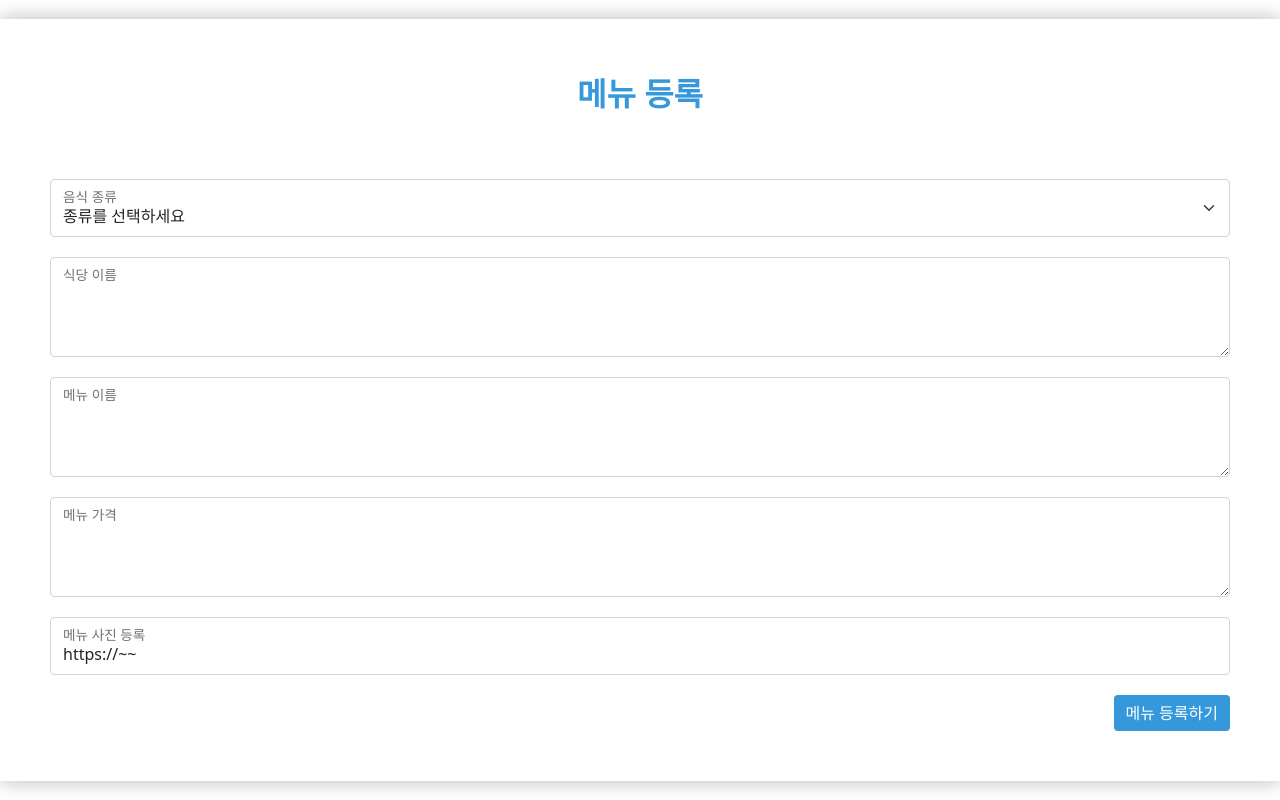
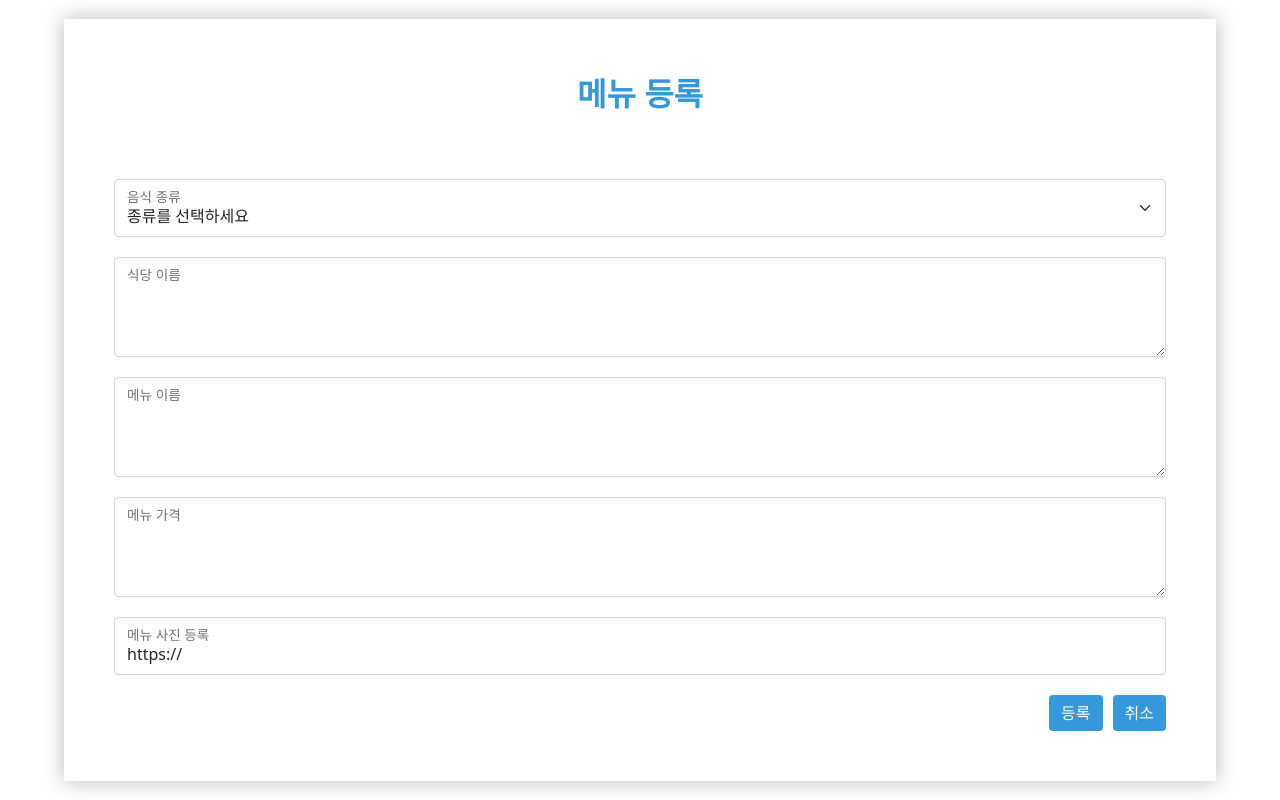
Before and after one commit to innovation-camp-6/project, a Flask app: page /post in a window 1280 px wide. Run offline with Flask 3, Linux system fonts and the light colour scheme.

Commit message:
fourth commit

```diff
--- a/app.py
+++ b/app.py
@@ -21,7 +21,7 @@ def menu_post():
     name_receive = request.form['name_give']   # 식당 이름 (restaurant)
     dsc_receive = request.form['dsc_give']     # 메뉴 이름 (name)
     price_receive = request.form['price_give'] # 메뉴 가격 (price)
-    url_receive = request.form['url_give']     # 메뉴 이미지 (image)
+    img_receive = request.form['img_give']     # 메뉴 이미지 (image)
     id_receive = request.form['id_give']     # 메뉴 아이디 (id)
 
     doc = {
@@ -29,7 +29,7 @@ def menu_post():
             'name':name_receive,
             'dsc':dsc_receive,
             'price':price_receive,
-            'url':url_receive,
+            'img':img_receive,
             'id':id_receive
             }
     db.menu.insert_one(doc)
--- a/static/post.css
+++ b/static/post.css
@@ -1,7 +1,5 @@
 .mypost {
-    width: 1280px;
-    margin: 0 auto;
-    background-color: #fff;
+    width: 90%;
     padding: 50px 50px;
     box-shadow: 0 0 20px rgba(0, 0, 0, 0.288);
     position: absolute;
@@ -14,10 +12,15 @@
     margin: 20px 0;
 }
 
+.postBtn {
+    display: flex;
+    justify-content: right;
+}
+
 .btn {
-    float: right;
     background-color: #3498DB;
     border: none;
+    margin-left: 10px;
 }
 
 h2 {
--- a/templates/index.html
+++ b/templates/index.html
@@ -38,6 +38,7 @@
 				let id = info["id"]		 // 메뉴 ID
 				let dsc = info["dsc"];   // 메뉴 이름
 				let img = info["img"];   // 메뉴 이미지 URL
+				console.log(img)
 
 				let temp_html = `<div class="card" onclick="location.href='{{ url_for('detail')}}?id={{ '${type}/${id}' }}'">
 									<img src="${img}" class="card-img-top" onerror="this.src='static/img/fallback_image.jpg'">
--- a/templates/post.html
+++ b/templates/post.html
@@ -20,10 +20,10 @@
 				let name = $("#name").val();   // 식당 이름
 				let dsc = $("#dsc").val();     // 메뉴 이름
 				let price = $("#price").val(); // 메뉴 가격
-				let url = $("#url").val();	   // 메뉴 이미지
+				let img = $("#img").val();	   // 메뉴 이미지
 				let id = type+Date.now()+"/db";// 메뉴 아이디
 
-				let dataList = [type, name, dsc, price, url];
+				let dataList = [type, name, dsc, price, img];
 				// 모든 데이터가 입력되어야지 메뉴 등록 가능
 				for (let i = 0; i < dataList.length; i++) {
 					let d = dataList[i];
@@ -34,7 +34,7 @@
 				}
 
 				// 이미지 URL 유효성 추가 (http로 시작)
-				if (!url.startsWith("http")) {
+				if (!img.startsWith("http")) {
 					isFull = false;
 				}
 
@@ -44,7 +44,7 @@
 					formData.append("name_give", name);
 					formData.append("dsc_give", dsc);
 					formData.append("price_give", price);
-					formData.append("url_give", url);
+					formData.append("img_give", img);
 					formData.append("id_give", id);
 
 					fetch("/menu", { method: "POST", body: formData }).then((res) => res.json()).then((data) => {
@@ -84,12 +84,17 @@
 				<label for="floatingTextarea2">메뉴 가격</label>
 			</div>
 			<div class="form-floating">
-				<input type="url" class="form-control" id="url" value="https://~~">
+				<input type="url" class="form-control" id="img" value="https://">
 				<label for="floatingInputGrid">메뉴 사진 등록</label>
 			</div>
-			<button onclick="post_menu()" type="button" class="btn btn-dark">
-				메뉴 등록하기
-			</button>
+			<div class="postBtn">
+				<button onclick="post_menu()" type="button" class="btn btn-primary">
+					등록
+				</button>
+				<button onclick="location.href='/'" type="button" class="btn btn-primary">
+					취소
+				</button>
+			</div>
 		</div>
 	</body>
 </html>
```
Also changed, not shown: static/index.css (+24 -8 lines).
